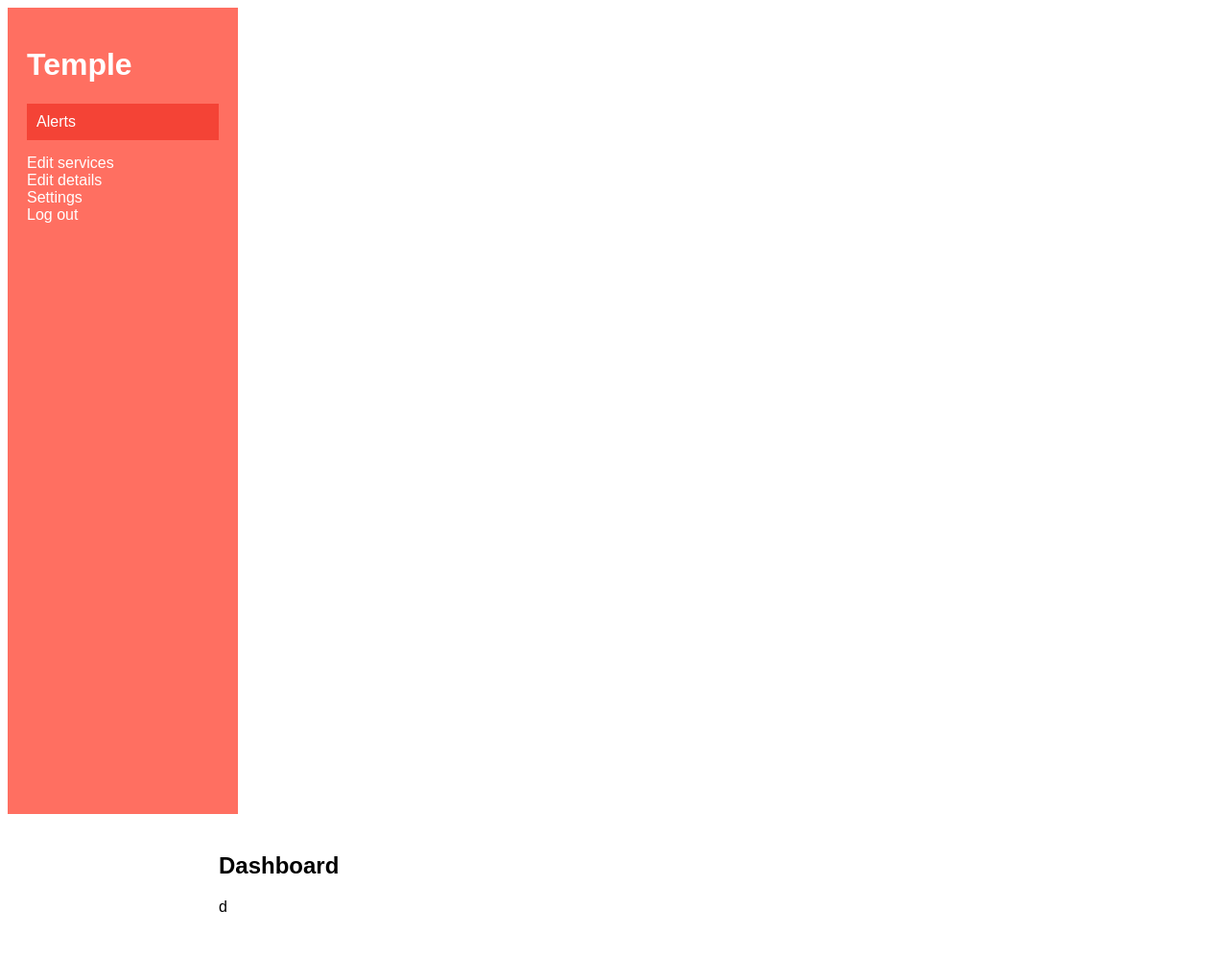
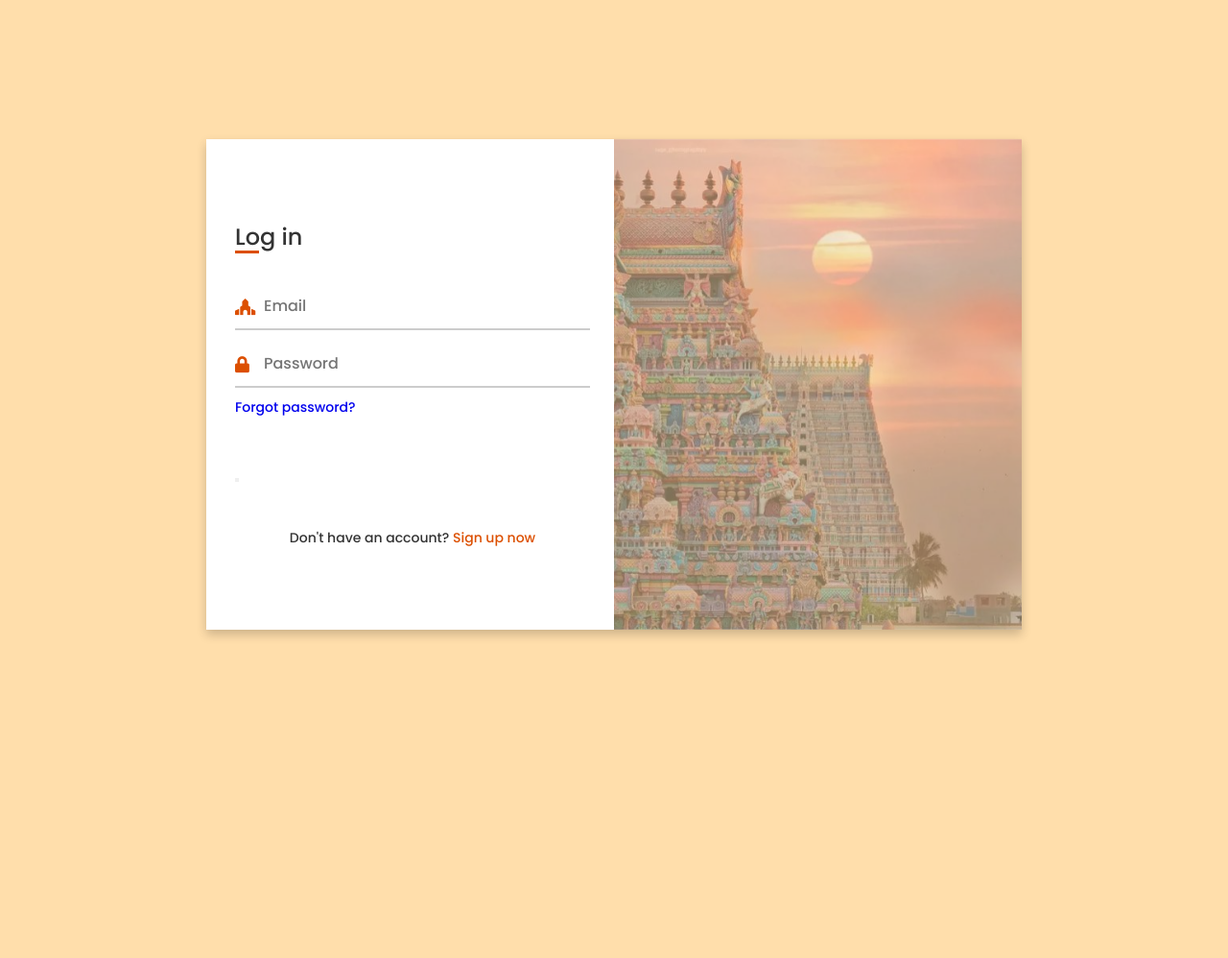
Before and after one commit to jahnavimurali/Oreo-Inverse-TemplePortal-WebApp, a Flask app: page / in a window 1280 px wide. Shown: the whole page at 96% size. After the commit the page ends 665 px from the top, so only its background shows below. Run offline with Flask 3, Linux system fonts and the light colour scheme; some libraries are stand-ins or nearby versions.

Commit message:
firebase-auth added to login

```diff
--- a/app.py
+++ b/app.py
@@ -1,7 +1,7 @@
 from flask import Flask, render_template, url_for, request, jsonify, send_from_directory, redirect,session
 
 import firebase_admin
-from firebase_admin import credentials, firestore
+from firebase_admin import credentials, firestore, auth
 
 app = Flask(__name__)
 
@@ -13,9 +13,29 @@
 
 @app.route('/')
 def index():
-    return render_template('dashboard.html')
+    return render_template('login_signup.html')
 
 # Add other routes and functionalities as needed
 
+@app.route('/verifyToken', methods=['POST'])
+def verify_token():
+    global email
+    data = request.get_json()
+    id_token = data.get('idToken')
+    email = data.get('email')
+    print(data)
+    try:
+        decoded_token = auth.verify_id_token(id_token)
+        return jsonify({'success': True}), 200
+    except Exception as e:
+        return jsonify({'error': 'Failed to verify token', 'details': str(e)}), 500
+
+@app.route('/dashboard')
+def dashboard():
+        global email
+        print(email)
+        return render_template('dashboard.html', mail=email)
+
+
 if __name__ == '__main__':
     app.run(debug=True)
--- /dev/null
+++ b/static/css/style.css
@@ -0,0 +1,216 @@
+/* Google Font Link */
+@import url('https://fonts.googleapis.com/css2?family=Poppins:wght@200;300;400;500;600;700&display=swap');
+*{
+  margin: 0;
+  padding: 0;
+  box-sizing: border-box;
+  font-family: "Poppins" , sans-serif;
+}
+body{
+  min-height: 100vh;
+  display: flex;
+  align-items: center;
+  justify-content: center;
+  background: #FFDEAB;
+  padding: 30px;
+}
+.container{
+  position: relative;
+  max-width: 850px;
+  width: 100%;
+  background: #fff;
+  padding: 40px 30px;
+  box-shadow: 0 5px 10px rgba(0,0,0,0.2);
+  perspective: 2700px;
+}
+.container .cover{
+  position: absolute;
+  top: 0;
+  left: 50%;
+  height: 100%;
+  width: 50%;
+  z-index: 98;
+  transition: all 1s ease;
+  transform-origin: left;
+  transform-style: preserve-3d;
+}
+.container #flip:checked ~ .cover{
+  transform: rotateY(-180deg);
+}
+ .container .cover .front,
+ .container .cover .back{
+  position: absolute;
+  top: 0;
+  left: 0;
+  height: 100%;
+  width: 100%;
+}
+.cover .back{
+  transform: rotateY(180deg);
+  backface-visibility: hidden;
+}
+.container .cover::before,
+.container .cover::after{
+  content: '';
+  position: absolute;
+  height: 100%;
+  width: 100%;
+  background: #FFDEAB;
+  opacity: 0.5;
+  z-index: 12;
+}
+.container .cover::after{
+  opacity: 0.3;
+  transform: rotateY(180deg);
+  backface-visibility: hidden;
+}
+.container .cover img{
+  position: absolute;
+  height: 100%;
+  width: 100%;
+  object-fit: cover;
+  z-index: 10;
+}
+.container .cover .text{
+  position: absolute;
+  z-index: 130;
+  height: 100%;
+  width: 100%;
+  display: flex;
+  flex-direction: column;
+  align-items: center;
+  justify-content: center;
+}
+.cover .text .text-1,
+.cover .text .text-2{
+  font-size: 26px;
+  font-weight: 600;
+  color: #fff;
+  text-align: center;
+}
+.cover .text .text-2{
+  font-size: 15px;
+  font-weight: 500;
+}
+.container .forms{
+  height: 100%;
+  width: 100%;
+  background: #fff;
+}
+.container .form-content{
+  display: flex;
+  align-items: center;
+  justify-content: space-between;
+}
+.form-content .login-form,
+.form-content .signup-form{
+  width: calc(100% / 2 - 25px);
+}
+.forms .form-content .title{
+  position: relative;
+  font-size: 24px;
+  font-weight: 500;
+  color: #333;
+}
+.forms .form-content .title:before{
+  content: '';
+  position: absolute;
+  left: 0;
+  bottom: 0;
+  height: 3px;
+  width: 25px;
+  background: #DC4F00;
+}
+.forms .signup-form  .title:before{
+  width: 20px;
+}
+.forms .form-content .input-boxes{
+  margin-top: 30px;
+}
+.forms .form-content .input-box{
+  display: flex;
+  align-items: center;
+  height: 50px;
+  width: 100%;
+  margin: 10px 0;
+  position: relative;
+}
+.form-content .input-box input{
+  height: 100%;
+  width: 100%;
+  outline: none;
+  border: none;
+  padding: 0 30px;
+  font-size: 16px;
+  font-weight: 500;
+  border-bottom: 2px solid rgba(0,0,0,0.2);
+  transition: all 0.3s ease;
+}
+.form-content .input-box input:focus,
+.form-content .input-box input:valid{
+  border-color: #DC4F00;
+}
+.form-content .input-box i{
+  position: absolute;
+  color: #DC4F00;
+  font-size: 17px;
+}
+.forms .form-content .text{
+  font-size: 14px;
+  font-weight: 500;
+  color: #333;
+}
+.forms .form-content .text a{
+  text-decoration: none;
+}
+.forms .form-content .text a:hover{
+  text-decoration: underline;
+}
+.forms .form-content .button{
+  color: #fff;
+  margin-top: 40px;
+}
+.forms .form-content .button input{
+  color: #fff;
+  background: #DC4F00;
+  border-radius: 6px;
+  padding: 0;
+  cursor: pointer;
+  transition: all 0.4s ease;
+}
+.forms .form-content .button input:hover{
+  background: #DC4F00;
+}
+.forms .form-content label{
+  color: #DC4F00;
+  cursor: pointer;
+}
+.forms .form-content label:hover{
+  text-decoration: underline;
+}
+.forms .form-content .login-text,
+.forms .form-content .sign-up-text{
+  text-align: center;
+  margin-top: 25px;
+}
+.container #flip{
+  display: none;
+}
+@media (max-width: 730px) {
+  .container .cover{
+    display: none;
+  }
+  .form-content .login-form,
+  .form-content .signup-form{
+    width: 100%;
+  }
+  .form-content .signup-form{
+    display: none;
+  }
+  .container #flip:checked ~ .forms .signup-form{
+    display: block;
+  }
+  .container #flip:checked ~ .forms .login-form{
+    display: none;
+  }
+}
--- a/templates/dashboard.html
+++ b/templates/dashboard.html
@@ -41,9 +41,7 @@
     </div>
 
     <div class="main-content">
-      <h2>Dashboard</h2>
-      <p>d</p>
-      <!-- Add more content here as per requirements -->
+      <h2>{{ mail }}</h2>
     </div>
   </body>
 </html>
--- /dev/null
+++ b/templates/login_signup.html
@@ -0,0 +1,128 @@
+<!DOCTYPE html>
+<html lang="en" dir="ltr">
+  <head>
+    <meta charset="UTF-8">
+    <link rel="stylesheet" href="../static/style.css">
+    <title>TemplePass</title>
+    <link rel="stylesheet" href="{{ url_for('static', filename='css/style.css')}}">
+    <link rel="stylesheet" href="https://cdnjs.cloudflare.com/ajax/libs/font-awesome/5.15.3/css/all.min.css">
+    <meta name="viewport" content="width=device-width, initial-scale=1.0">
+
+    <!-- Firebase JS SDK (compat version) -->
+    <script src="https://www.gstatic.com/firebasejs/9.6.10/firebase-app-compat.js"></script>
+    <script src="https://www.gstatic.com/firebasejs/9.6.10/firebase-auth-compat.js"></script>
+    <script>
+      const firebaseConfig = {
+        apiKey: "AIzaSyCzGom4adGVXad8cnnv6pSQgJ4Q8-y0Y1c",
+        authDomain: "oreoinverse-1c6b6.firebaseapp.com",
+        projectId: "oreoinverse-1c6b6",
+        storageBucket: "oreoinverse-1c6b6.appspot.com",
+        messagingSenderId: "807421362104",
+        appId: "1:807421362104:web:191f1922f984ca040b194d",
+        measurementId: "G-XWTKQ3BRKT"
+      };
+      const app = firebase.initializeApp(firebaseConfig);
+      const auth = firebase.auth();
+
+      function loginUser() {
+            const email = document.getElementById('admin_email').value;
+            const password = document.getElementById('admin_password').value;
+
+            auth.signInWithEmailAndPassword(email, password)
+                .then((userCredential) => {
+                    userCredential.user.getIdToken().then((idToken) => {
+                        fetch('/verifyToken', {
+                            method: 'POST',
+                            headers: {
+                                'Content-Type': 'application/json',
+                            },
+                            body: JSON.stringify({ idToken, email }),
+                        })
+                        .then(response => response.json())
+                        .then(data => {
+                            if (data.success) {
+                                console.log("Success")
+                                window.location.href = '/dashboard';
+                            } else {
+                                console.log(data.error);
+                            }
+                        });
+                    });
+                })
+                .catch((error) => {
+                    console.error("Error logging in:", error.message);
+                });
+        }
+    </script>
+   </head>
+
+    <body>
+    <div class="container">
+        <input type="checkbox" id="flip">
+        <div class="cover">
+        <div class="front">
+            <img src="{{url_for('static', filename = 'img/temple.jpg')}}">
+        </div>
+        <div class="back">
+            <div class="text">
+            <span class="text-2">TemplePass</span>
+            </div>
+        </div>
+    </div>
+        <div class="forms">
+            <div class="form-content">
+
+            <!-- Login Form -->
+                <div class="login-form">
+                    <div class="title">Log in</div>
+                    <form action="/login" id="loginForm">
+                        <div class="input-boxes">
+                        <div class="input-box">
+                            <i class="fas fa-place-of-worship"></i>
+                            <input type="text" id="admin_email" placeholder="Email" required>
+                        </div>
+                        <div class="input-box">
+                            <i class="fas fa-lock"></i>
+                            <input type="password" id="admin_password" placeholder="Password" required>
+                        </div>
+                        <div class="text"><a href="#">Forgot password?</a></div>
+                        <div class="button input-box">
+                            <button type="button" value="Click" onclick="loginUser()"></button>
+                        </div>
+                        <div class="text sign-up-text">Don't have an account? <label for="flip">Sign up now</label></div>
+                        </div>
+                    </form>
+                </div>
+
+                <!-- Signup Form -->
+                <div class="signup-form">
+                    <div class="title">Sign up</div>
+                    <form id="signupForm" action="/signup">
+                        <div class="input-boxes">
+                        <div class="input-box">
+                            <i class="fas fa-place-of-worship"></i>
+                            <input type="text" id="email" placeholder="Email" required>
+                        </div>
+                        <div class="input-box">
+                            <i class="fas fa-place-of-worship"></i>
+                            <input type="text" id="templeName" placeholder="Temple Name" required>
+                        </div>
+                        <div class="input-box">
+                            <i class="fas fa-place-of-worship"></i>
+                            <input type="text" id="templeLocation" placeholder="Temple Location" required>
+                        </div>
+                        <div class="input-box">
+                            <i class="fas fa-lock"></i>
+                            <input type="password" id="password" placeholder="Set Password" required>
+                        </div>
+                        <div class="button input-box">
+                            <input type="button" value="Sign up" onclick="registerUser()">
+                        </div>
+                        <div class="text sign-up-text">Already have an account? <label for="flip">Login now</label></div>
+                        </div>
+                    </form>
+                </div>
+            </div>
+        </div>
+    </body>
+</html>
```
Also changed, not shown: static/img/temple.jpg (added).
